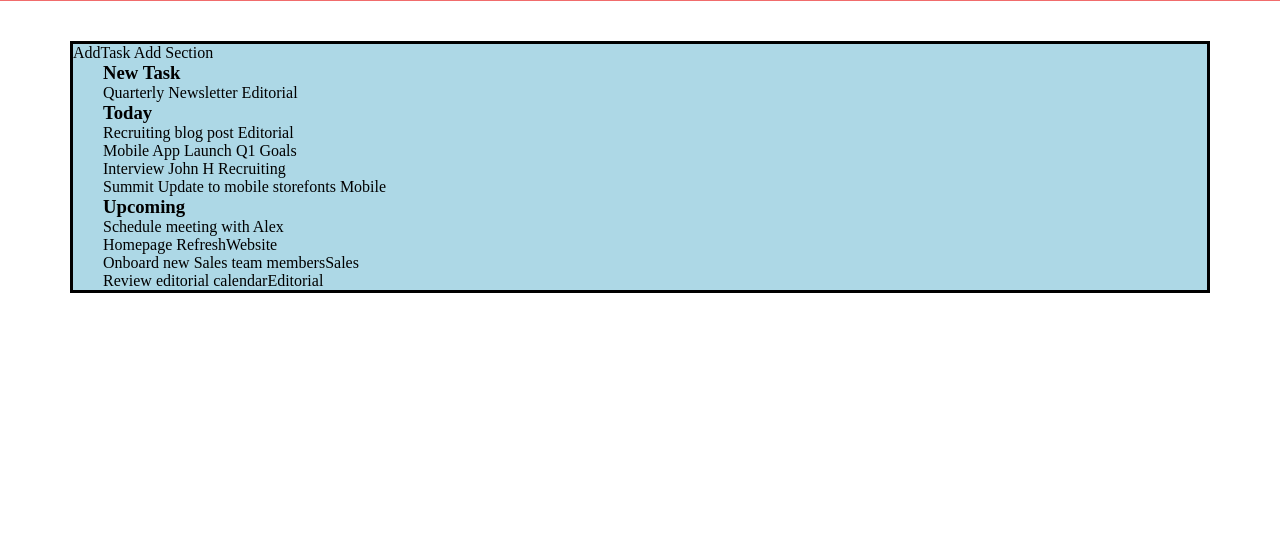
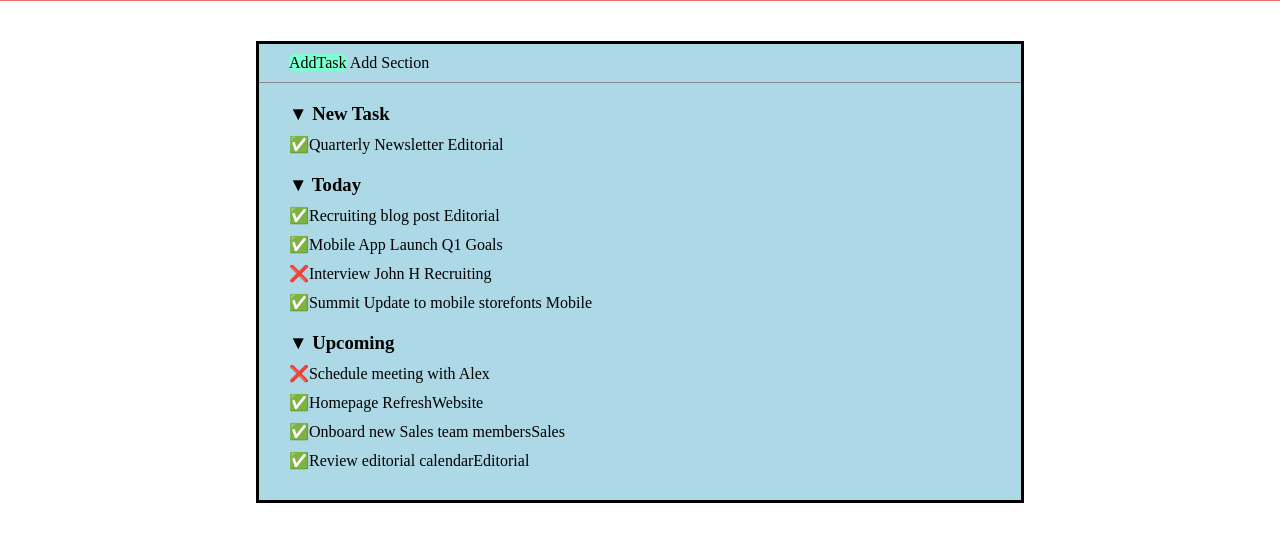
Before and after one commit to Synapse-ITA/html-css-toboolist, a plain HTML site: page index.html in a window 1280 px wide. Shown: the part 56-598 px from the top of the page. Drawn offline with Linux system fonts and the light colour scheme.

Commit message:
improvements html + css

```diff
--- a/css/style.css
+++ b/css/style.css
@@ -12,14 +12,35 @@
     background-color: lightblue;
     border: solid;
     margin-top: 40px;
-    margin-left: 70px;
-    margin-right: 70px;
+    margin-left: 20%;
+    margin-right: 20%;
+    padding-bottom: 30px;
 }
 
-.bg-div-principale {
-    background-color: lightslategray;
+.bg-titolo {
+    border-bottom: 1px solid rgb(138, 136, 136);
 }
 
+/* CLASSI SPAZIATURA */
 .space-didascalie {
     margin-left: 30px;
+    margin-top: 20px;
 }
+
+.m-left {
+    margin-left: 30px;
+}
+
+.m-topbot {
+    margin-top: 10px;
+    margin-bottom: 10px;
+}
+
+.bg-span1 {
+    background-color: aquamarine;
+    border-radius: 5px;
+}
+
+p {
+    margin-top: 10px;
+}
--- a/index.html
+++ b/index.html
@@ -21,36 +21,39 @@
     <main>
         <div class="border-main">
             <section>
-            <div>
-                <p><span>AddTask</span> <span>Add Section</span></p>
+                <div class="bg-titolo">
+                    <p class="m-left m-topbot"><span class="bg-span1">AddTask</span> <span>Add Section</span></p>
                 </div>
             </section>
 
+            <!-- PRIMA SEZIONE-->
             <section>
                 <div class="space-didascalie">
-                <h3>New Task</h3>
-                <p>Quarterly Newsletter <span>Editorial</span></p>
+                    <h3>&#x25BC; New Task</h3>
+                    <p>&#9989;Quarterly Newsletter <span>Editorial</span></p>
                 </div>
             </section>
 
+            <!-- SECONDA SEZIONE-->
             <section>
                 <div class="space-didascalie">
-                <h3>Today</h3>
-                <p>Recruiting blog post <span>Editorial</span></p>
-                <p>Mobile App Launch <span>Q1 Goals</span></p>
-                <p>Interview John H <span>Recruiting</span></p>
-                <p>Summit Update to mobile storefonts <span>Mobile</span></p>
+                    <h3>&#x25BC; Today</h3>
+                    <p>&#9989;Recruiting blog post <span>Editorial</span></p>
+                    <p>&#9989;Mobile App Launch <span>Q1 Goals</span></p>
+                    <p>&#10060;Interview John H <span>Recruiting</span></p>
+                    <p>&#9989;Summit Update to mobile storefonts <span>Mobile</span></p>
 
                 </div>
             </section>
 
+            <!--TERZA SEZIONE-->
             <section>
                 <div class="space-didascalie">
-                <h3>Upcoming</h3>
-                <p>Schedule meeting with Alex</p>
-                <p>Homepage Refresh<span>Website</span></p>
-                <p>Onboard new Sales team members<span>Sales</span></p>
-                <p>Review editorial calendar<span>Editorial</span></p>
+                    <h3>&#x25BC; Upcoming</h3>
+                    <p>&#10060;Schedule meeting with Alex</p>
+                    <p>&#9989;Homepage Refresh<span>Website</span></p>
+                    <p>&#9989;Onboard new Sales team members<span>Sales</span></p>
+                    <p>&#9989;Review editorial calendar<span>Editorial</span></p>
 
                 </div>
         </div>
```
Lines whose indentation alone changed are shown as unchanged.
